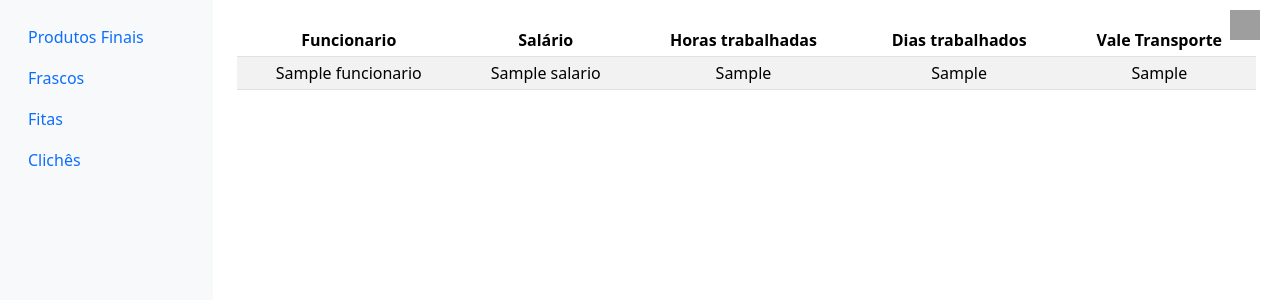
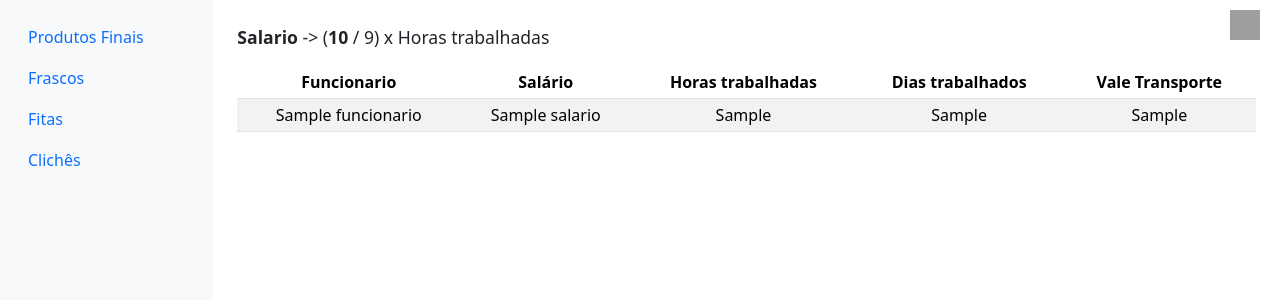
Before and after one commit to gabriel-lacerdaa/ProjetoRacional, a Python web app: template folha_de_ponto/templates/salario_calculado.html in a window 1280 px wide. Shown: the top 300 px of the page. Run offline with Jinja, Linux system fonts and the light colour scheme; the template is opened without the code that fills it: most values are stand-ins (such as "Sample title", 1, 10 or a date in 2020); grey boxes are pictures that could not be loaded.

Commit message:
FEAT: adicionando forma de calculo na pagina de salario calculado

```diff
--- a/folha_de_ponto/folha_de_ponto.py
+++ b/folha_de_ponto/folha_de_ponto.py
@@ -76,8 +76,7 @@ def calcularSalario():
         .filter(func.extract('year', FolhaDePonto.data) == ano) \
         .group_by(Funcionarios.id) \
         .all()
-        print(salarios)
-        return render_template('salario_calculado.html', salarios=salarios)
+        return render_template('salario_calculado.html', salarios=salarios, valor_salario_dia=valor_salario_dia)
     except Exception as e:
         flash(f'Erro ao calcular salário: {str(e)}')
         return redirect(url_for('folha_de_ponto.allPontos', erro=True))
--- a/folha_de_ponto/templates/salario_calculado.html
+++ b/folha_de_ponto/templates/salario_calculado.html
@@ -1,6 +1,9 @@
 {% extends 'template_principal.html' %}
 
 {% block conteudo %}
+<div>
+    <p style="font-size: 1.1rem;"><strong>Salario</strong> -> (<strong>{{ valor_salario_dia }}</strong> / 9) x Horas trabalhadas</p>
+</div>
 <div class="table-responsive">
     <table class="table table-striped table-sm">
         <thead>
```
